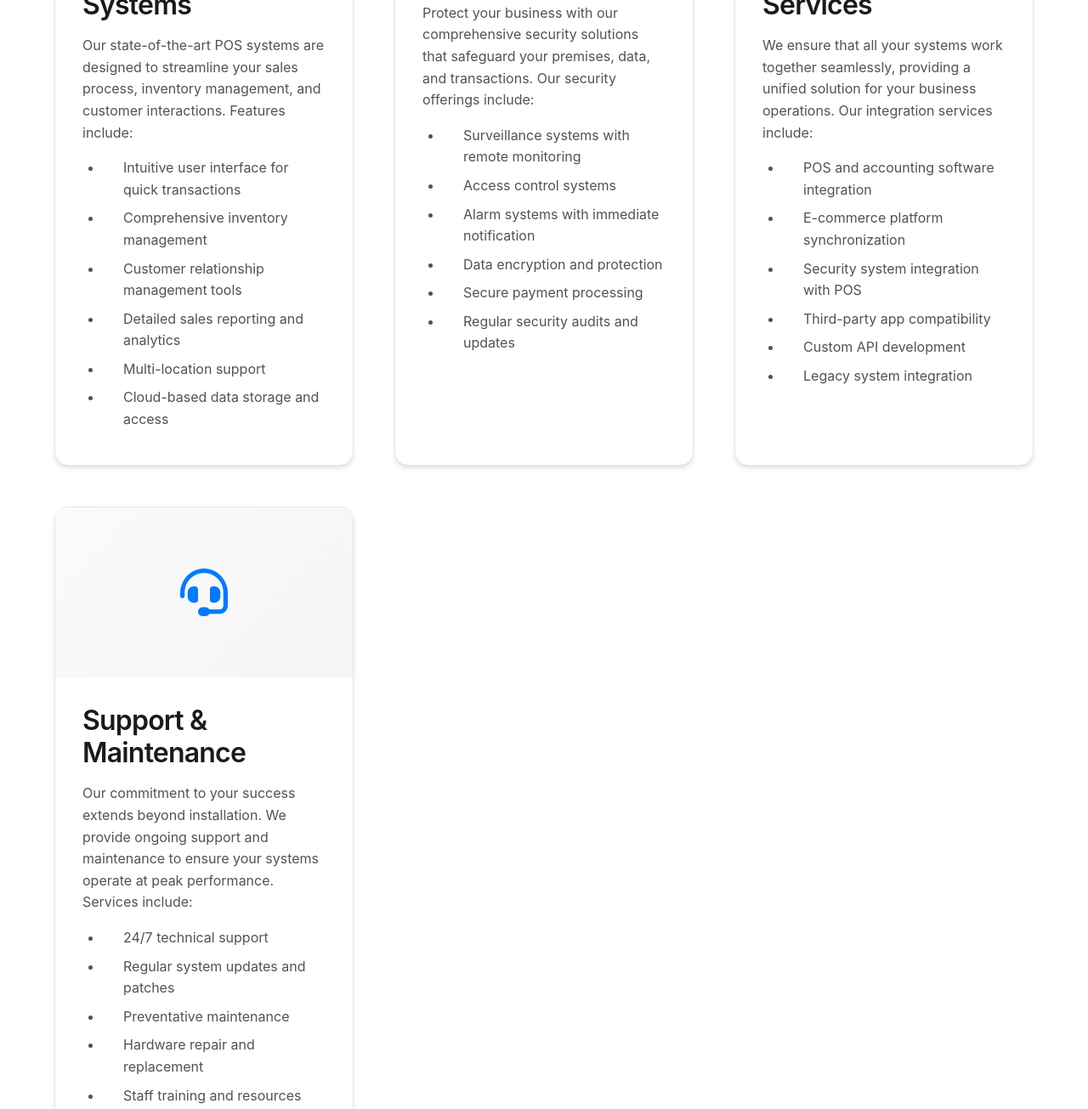
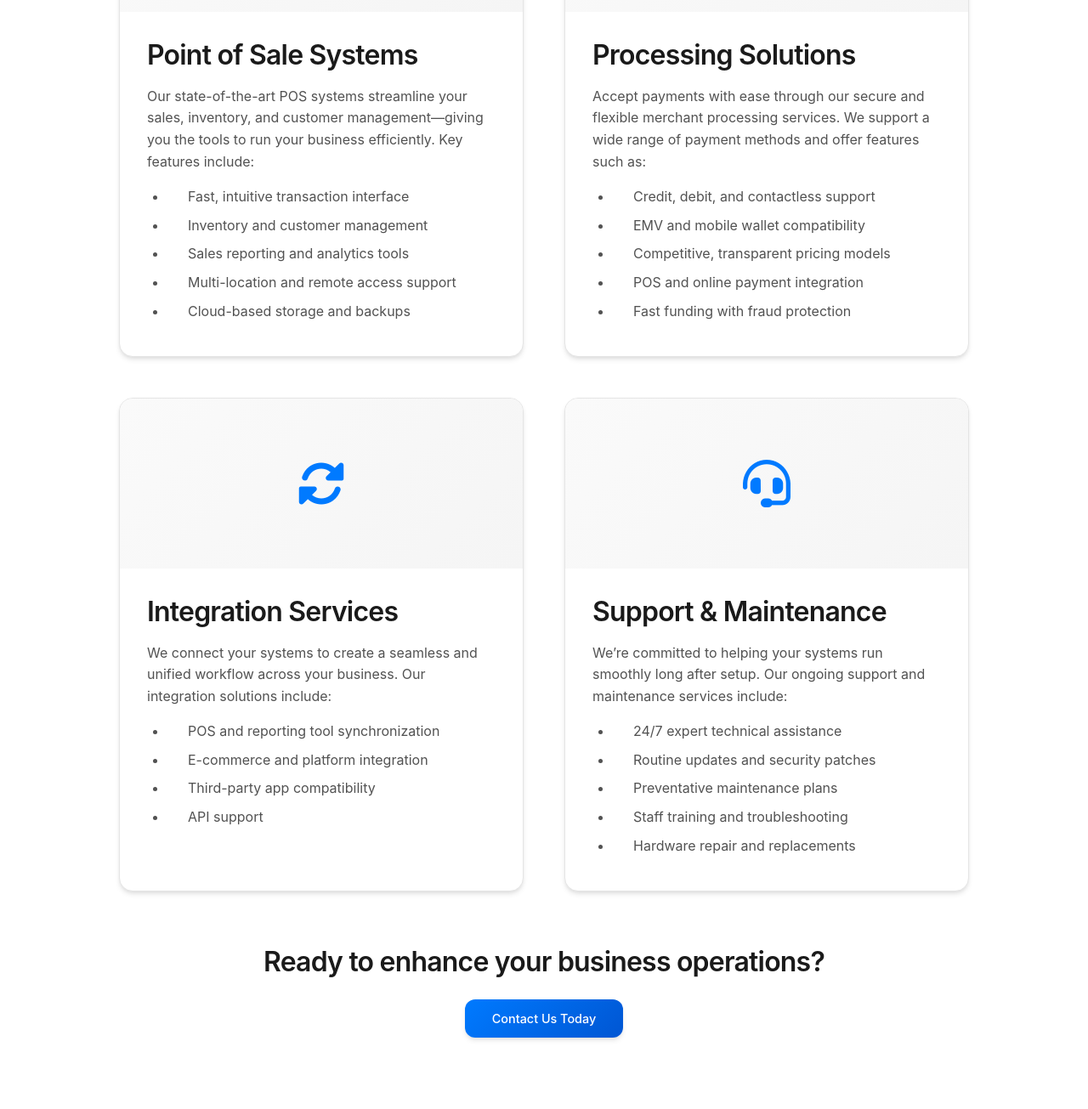
Before and after one commit to maxwharris/ebspos-site, a plain HTML site: page services.html in a window 1280 px wide. Shown: the part 685-1990 px from the top of the page at 85% size. Drawn offline with Linux system fonts and the light colour scheme.

Commit message:
updated info on services page

```diff
--- a/css/styles.css
+++ b/css/styles.css
@@ -748,9 +748,19 @@ nav a.active {
 /* Services Grid */
 .services-grid {
     display: grid;
-    grid-template-columns: repeat(auto-fit, minmax(350px, 1fr));
+    grid-template-columns: repeat(2, 1fr);
     gap: var(--space-2xl);
     margin-top: var(--space-3xl);
+    max-width: 1000px;
+    margin-left: auto;
+    margin-right: auto;
+}
+
+@media (max-width: 768px) {
+    .services-grid {
+        grid-template-columns: 1fr;
+        gap: var(--space-xl);
+    }
 }
 
 .service-card {
--- a/services.html
+++ b/services.html
@@ -53,13 +53,14 @@
         <div class="container">
             <h2>Our Services</h2>
         </div>
+
+        <p class="intro-text" style="text-align: center; max-width: 800px; margin: 0 auto 3rem auto; padding-top: 50px;">
+            At EBSPOS, we provide comprehensive point-of-sale and security solutions tailored to meet the unique needs of your business. Our flexible approach ensures that you get exactly what you need to operate efficiently and securely.
+        </p>
     </section>
 
     <section class="main-content">
         <div class="container">
-            <p class="intro-text" style="text-align: center; max-width: 800px; margin: 0 auto 3rem auto;">
-                At EBSPOS, we provide comprehensive point-of-sale and security solutions tailored to meet the unique needs of your business. Our flexible approach ensures that you get exactly what you need to operate efficiently and securely.
-            </p>
 
             <div class="services-grid">
                 <div class="service-card">
@@ -68,14 +69,13 @@
                     </div>
                     <div class="service-content">
                         <h3>Point of Sale Systems</h3>
-                        <p>Our state-of-the-art POS systems are designed to streamline your sales process, inventory management, and customer interactions. Features include:</p>
+                        <p>Our state-of-the-art POS systems streamline your sales, inventory, and customer management—giving you the tools to run your business efficiently. Key features include:</p>
                         <ul style="margin-top: 1rem; margin-left: 1.5rem; list-style-type: disc;">
-                            <li>Intuitive user interface for quick transactions</li>
-                            <li>Comprehensive inventory management</li>
-                            <li>Customer relationship management tools</li>
-                            <li>Detailed sales reporting and analytics</li>
-                            <li>Multi-location support</li>
-                            <li>Cloud-based data storage and access</li>
+                            <li>Fast, intuitive transaction interface</li>
+                            <li>Inventory and customer management</li>
+                            <li>Sales reporting and analytics tools</li>
+                            <li>Multi-location and remote access support</li>
+                            <li>Cloud-based storage and backups</li>
                         </ul>
                     </div>
                 </div>
@@ -85,15 +85,14 @@
                         <i class="fas fa-shield-alt"></i>
                     </div>
                     <div class="service-content">
-                        <h3>Security Solutions</h3>
-                        <p>Protect your business with our comprehensive security solutions that safeguard your premises, data, and transactions. Our security offerings include:</p>
+                        <h3>Processing Solutions</h3>
+                        <p>Accept payments with ease through our secure and flexible merchant processing services. We support a wide range of payment methods and offer features such as:</p>
                         <ul style="margin-top: 1rem; margin-left: 1.5rem; list-style-type: disc;">
-                            <li>Surveillance systems with remote monitoring</li>
-                            <li>Access control systems</li>
-                            <li>Alarm systems with immediate notification</li>
-                            <li>Data encryption and protection</li>
-                            <li>Secure payment processing</li>
-                            <li>Regular security audits and updates</li>
+                            <li>Credit, debit, and contactless support</li>
+                            <li>EMV and mobile wallet compatibility</li>
+                            <li>Competitive, transparent pricing models</li>
+                            <li>POS and online payment integration</li>
+                            <li>Fast funding with fraud protection</li>
                         </ul>
                     </div>
                 </div>
@@ -104,14 +103,12 @@
                     </div>
                     <div class="service-content">
                         <h3>Integration Services</h3>
-                        <p>We ensure that all your systems work together seamlessly, providing a unified solution for your business operations. Our integration services include:</p>
+                        <p>We connect your systems to create a seamless and unified workflow across your business. Our integration solutions include:</p>
                         <ul style="margin-top: 1rem; margin-left: 1.5rem; list-style-type: disc;">
-                            <li>POS and accounting software integration</li>
-                            <li>E-commerce platform synchronization</li>
-                            <li>Security system integration with POS</li>
+                            <li>POS and reporting tool synchronization</li>
+                            <li>E-commerce and platform integration</li>
                             <li>Third-party app compatibility</li>
-                            <li>Custom API development</li>
-                            <li>Legacy system integration</li>
+                            <li>API support</li>
                         </ul>
                     </div>
                 </div>
@@ -122,18 +119,18 @@
                     </div>
                     <div class="service-content">
                         <h3>Support & Maintenance</h3>
-                        <p>Our commitment to your success extends beyond installation. We provide ongoing support and maintenance to ensure your systems operate at peak performance. Services include:</p>
+                        <p>We’re committed to helping your systems run smoothly long after setup. Our ongoing support and maintenance services include:</p>
                         <ul style="margin-top: 1rem; margin-left: 1.5rem; list-style-type: disc;">
-                            <li>24/7 technical support</li>
-                            <li>Regular system updates and patches</li>
-                            <li>Preventative maintenance</li>
-                            <li>Hardware repair and replacement</li>
-                            <li>Staff training and resources</li>
-                            <li>System health monitoring</li>
+                            <li>24/7 expert technical assistance</li>
+                            <li>Routine updates and security patches</li>
+                            <li>Preventative maintenance plans</li>
+                            <li>Staff training and troubleshooting</li>
+                            <li>Hardware repair and replacements</li>
                         </ul>
                     </div>
                 </div>
             </div>
+
 
             <div style="text-align: center; margin-top: 4rem;">
                 <h3 style="margin-bottom: 1.5rem;">Ready to enhance your business operations?</h3>
```
Also changed, not shown: contact.html (+36 -35 lines), index.html (+3 -3 lines).
